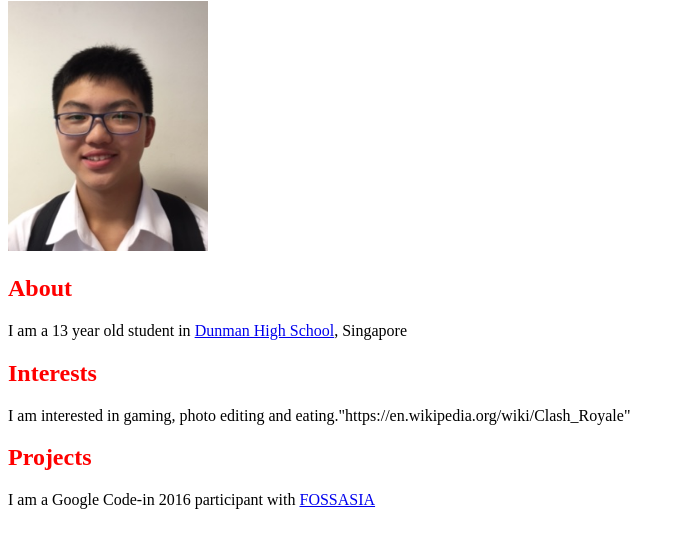
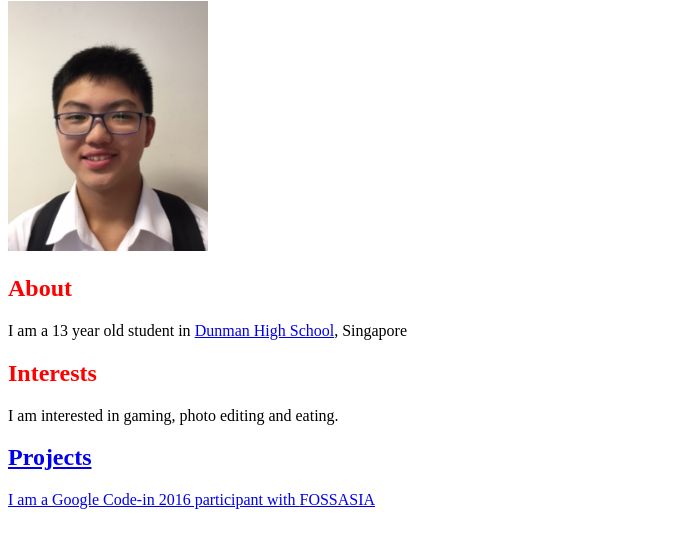
Before and after one commit to dhs17y2ichiawenkai/dhs17y2ichiawenkai.github.io, a plain HTML site: page index.html in a window 1280 px wide. Shown: the part 79-626 px from the top of the page, without its empty margins (0-685 px from the left). Drawn offline with Linux system fonts and the light colour scheme.

Commit message:
Update index.html

```diff
--- a/index.html
+++ b/index.html
@@ -10,7 +10,7 @@
     <h2>About</h2>
     <p>I am a 13 year old student in <a href="http://dunmanhigh.moe.edu.sg/wp-content/uploads/website/index.html">Dunman High School</a>, Singapore</p>
     <h2>Interests</h2>
-    <p>I am interested in gaming, photo editing and eating."https://en.wikipedia.org/wiki/Clash_Royale"</p>
+    <p>I am interested in gaming, photo editing and eating. <a href="https://en.wikipedia.org/wiki/Clash_Royale"</p>
     <h2>Projects</h2>
     <p> I am a Google Code-in 2016 participant with <a href="http://fossasia.org">FOSSASIA</a></p>
 
```
